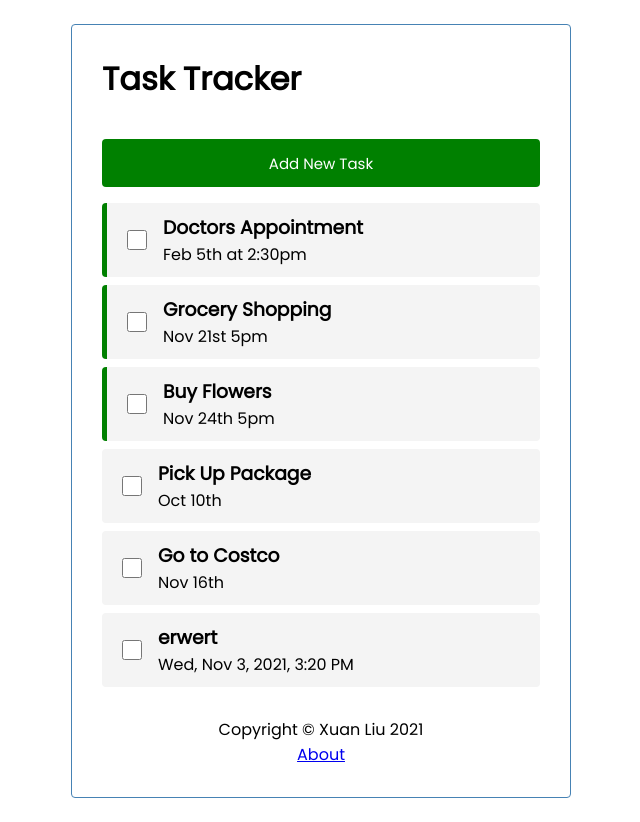
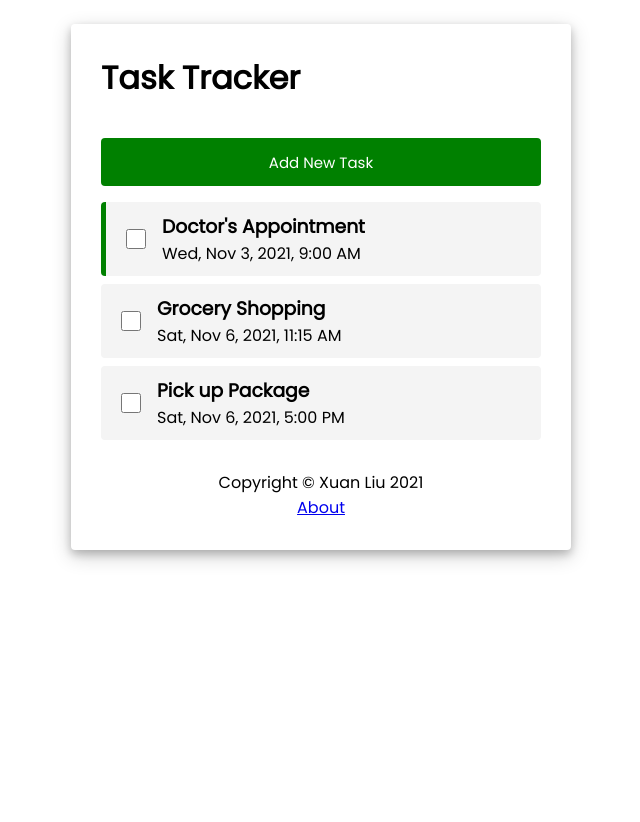
Before and after one commit to xuan6/react-task-tracker, a React (Create React App) app in the folder my-app/: page / in a window 1280 px wide. Shown: the whole page, without its empty margins (319-959 px from the left). After the commit the page ends 800 px from the top, so only its background shows below. Built offline with nearby package versions, Linux system fonts and the light colour scheme; data requests are answered from the project's data file.

Commit message:
updating styling

```diff
--- a/my-app/db.json
+++ b/my-app/db.json
@@ -1,45 +1,22 @@
 {
   "tasks": [
     {
-      "id": 1,
-      "text": "Doctors Appointment",
-      "day": "Feb 5th at 2:30pm",
+      "text": "Doctor's Appointment",
+      "day": "Wed, Nov 3, 2021, 9:00 AM",
       "reminder": true,
-      "complete": false
+      "id": 7
     },
     {
       "text": "Grocery Shopping",
-      "day": "Nov 21st 5pm",
-      "reminder": true,
-      "id": 3,
-      "complete": false
+      "day": "Sat, Nov 6, 2021, 11:15 AM",
+      "reminder": "",
+      "id": 8
     },
     {
-      "text": "Buy Flowers",
-      "day": "Nov 24th 5pm",
-      "reminder": true,
-      "id": 4,
-      "complete": false
-    },
-    {
-      "text": "Pick Up Package",
-      "day": "Oct 10th",
+      "text": "Pick up Package",
+      "day": "Sat, Nov 6, 2021, 5:00 PM",
       "reminder": "",
-      "id": 5,
-      "complete": false
-    },
-    {
-      "text": "Go to Costco",
-      "day": "Nov 16th",
-      "reminder": "",
-      "id": 6,
-      "complete": false
-    },
-    {
-      "text": "erwert",
-      "day": "Wed, Nov 3, 2021, 3:20 PM",
-      "reminder": "",
-      "id": 7
+      "id": 9
     }
   ]
 }
--- a/my-app/src/App.js
+++ b/my-app/src/App.js
@@ -143,7 +143,7 @@ const App = () => {
   return (
   <Router>
     <div className="container">
-    <Header toggleTaskForm={toggleTaskForm}/>
+    <Header onToggle={toggleTaskForm}/>
       <Routes>
         <Route path='/*' element={<TasksSection/>} />
         <Route path='/about' element={<About/>}/>
--- a/my-app/src/components/AddTask.js
+++ b/my-app/src/components/AddTask.js
@@ -8,7 +8,7 @@ import './PickerDate.css'
 import './PickerDateTime.css'
 import './PickerTime.css'
 
-const AddTask = ({onAdd, formVisibility}) => {
+const AddTask = ({onAdd}) => {
 
     const [text, setText] = useState('')
     const [day, setDay] = useState('')
@@ -21,6 +21,9 @@ const AddTask = ({onAdd, formVisibility}) => {
             alert('Please add task name.')
             return
         }
+        if(text){
+            alert('A new task is successfully added!')
+        }
 
         onAdd({text, day, reminder}) //adding a task by taking 3 parameter as a object as a whole
 
@@ -31,12 +34,12 @@ const AddTask = ({onAdd, formVisibility}) => {
     }
 
     return (
-        <form className={`add-form ${formVisibility}`} onSubmit={onSubmit}>
+        <form className={'add-form'} onSubmit={onSubmit}>
             <div className='form-control'>
                 <label>Task</label>
                 <input
                     type='text'
-                    placeholder='Add Task'
+                    placeholder='Task Name'
                     value={text}
                     onChange={(e)=>setText(e.target.value)} />
             </div>
--- a/my-app/src/components/Header.js
+++ b/my-app/src/components/Header.js
@@ -4,7 +4,7 @@ import { useLocation } from 'react-router'
 import { useState, useEffect } from 'react'
 
 
-const Header = ({title, toggleTaskForm}) => {
+const Header = ({title, onToggle}) => {
     const [text, setText] = useState('Add New Task')
     const [visibility, setVisibility]= useState('false')
     const [buttonColor, setButtonColor] = useState('green')
@@ -26,7 +26,7 @@ const Header = ({title, toggleTaskForm}) => {
     }
 
     useEffect(() => { //componentDidMount async rendering
-        toggleTaskForm(visibility)
+        onToggle(visibility)
     });
 
     const location = useLocation()
--- a/my-app/src/components/PickerDateTime.css
+++ b/my-app/src/components/PickerDateTime.css
@@ -32,7 +32,7 @@
     white-space: pre;
   }
   .react-datetime-picker__inputGroup__input {
-    min-width: 2em;
+    min-width: 2.5em;
     height: 100%;
     position: relative;
     padding: 1px;
@@ -41,6 +41,10 @@
     font: inherit;
     box-sizing: border-box;
     -moz-appearance: textfield;
+  }
+
+  .react-datetime-picker__inputGroup__year {
+    min-width: 3em;
   }
   .react-datetime-picker__inputGroup__input::-webkit-outer-spin-button,
   .react-datetime-picker__inputGroup__input::-webkit-inner-spin-button {
--- a/my-app/src/index.css
+++ b/my-app/src/index.css
@@ -19,7 +19,7 @@ body {
   margin: 24px auto;
   overflow: auto;
   min-height: 300px;
-  border: 1px solid steelblue;
+  box-shadow: 0 4px 8px 0 rgba(0, 0, 0, 0.2), 0 6px 20px 0 rgba(0, 0, 0, 0.2);;
   padding: 30px;
   border-radius: 4px;
 }
@@ -33,7 +33,7 @@ body {
 
 .btn {
   display: inline-block;
-  background: #000;
+  background:green;
   color: #fff;
   border: none;
   padding: 10px 20px;
@@ -120,6 +120,7 @@ body {
 
 .form-control label {
   display: block;
+  margin-bottom: 4px;
 }
 
 .form-control input {
```
